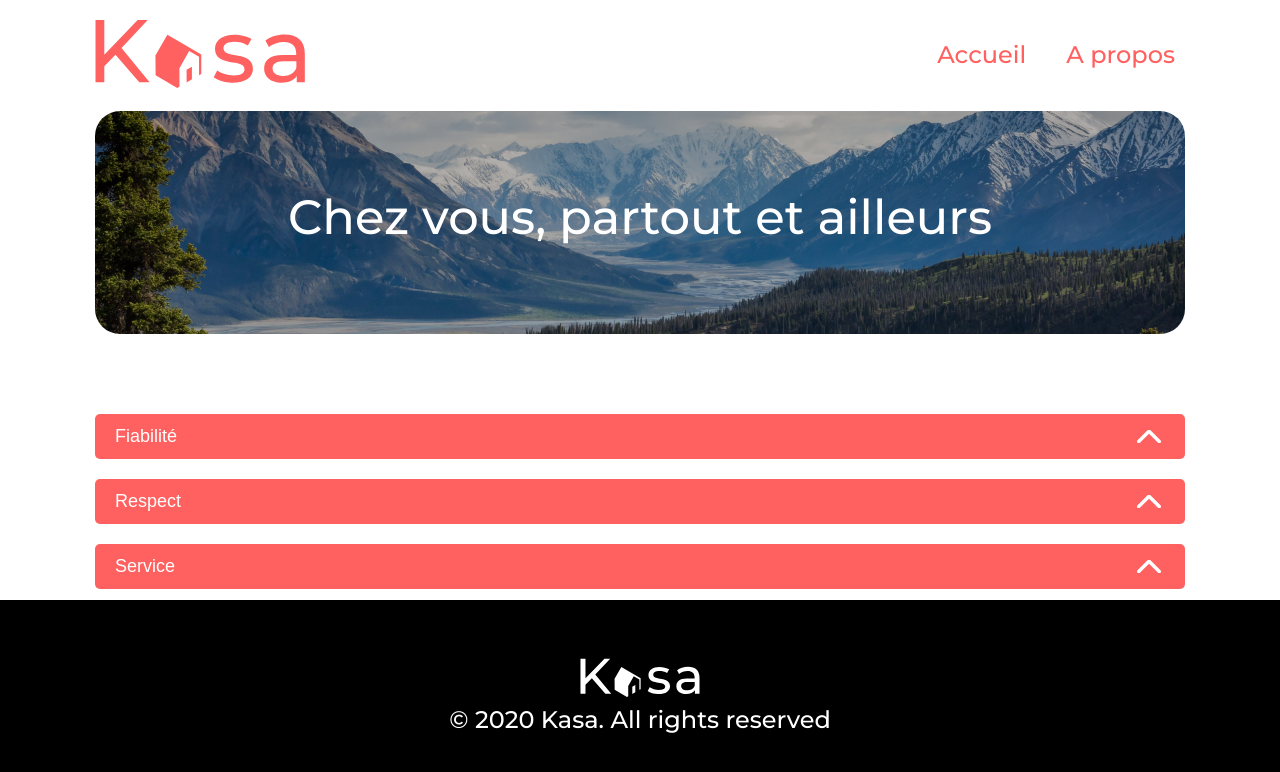
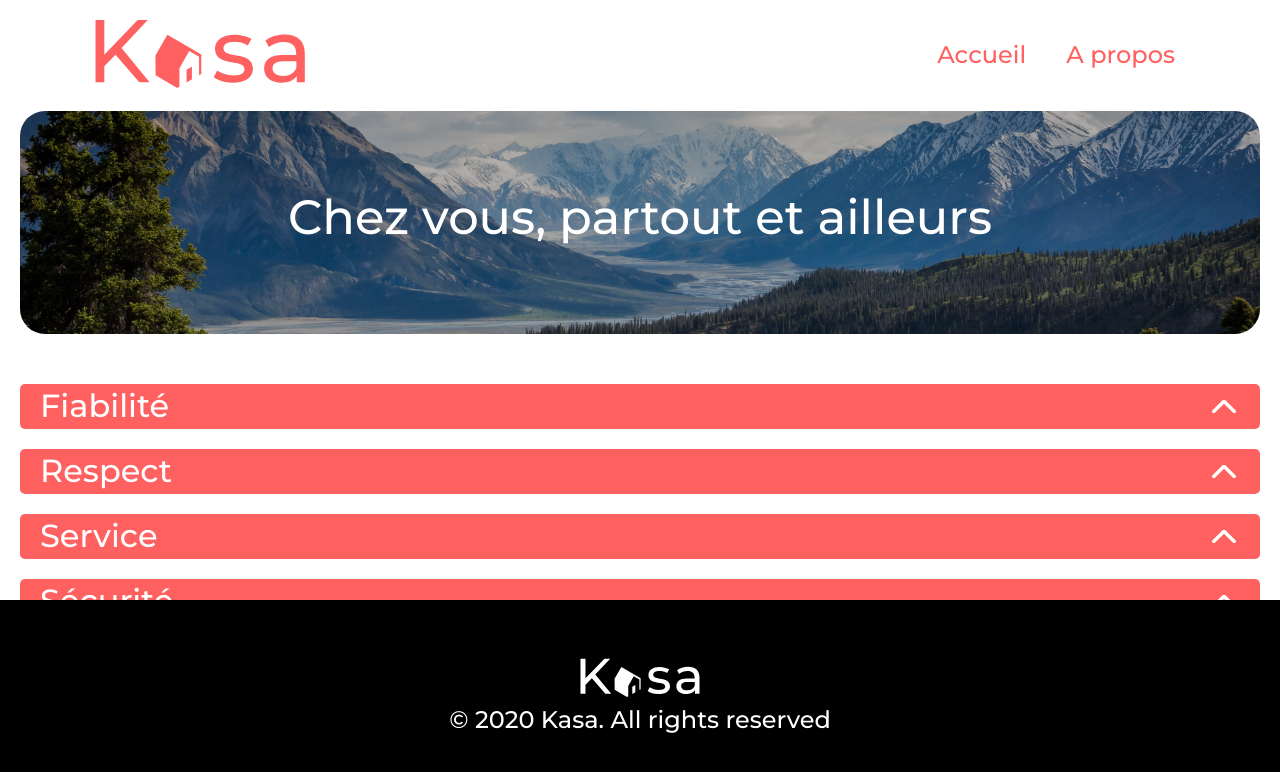
Before and after one commit to delahocheemmanuel/site_projet_6, a React (Create React App) app: page /about in a window 1280 px wide. Shown: the top 772 px of the page. Built offline with nearby package versions, Linux system fonts and the light colour scheme.

Commit message:
petite corections

```diff
--- a/src/assets/Styles/cardlist.sass
+++ b/src/assets/Styles/cardlist.sass
@@ -1,4 +1,7 @@
 @import "./general.sass"
+.card__list-container
+  height: auto
+  position: relative
 
 .card__list
   box-sizing: border-box
@@ -8,6 +11,9 @@
   justify-content: space-around
   align-items: center
   width: 100%
+  margin-bottom: 400px
+  position: relative
+
 
   &--item
     box-sizing: border-box
--- a/src/assets/Styles/collapse.sass
+++ b/src/assets/Styles/collapse.sass
@@ -1,7 +1,15 @@
 @import "./general.sass"
 
 .collapse__wrapper-about
-    padding-top: 60px
+  display: flex
+  flex-direction: column
+  justify-content: center
+  align-items: center
+  width: 100%
+  height: auto
+  gap: 5%
+  padding-top: 30px
+
 .collapse
 
   width: 100%
@@ -15,7 +23,6 @@
     background-color: $primary-color
     width: 100%
     height: 45px
-    font-size: 18px
     padding: 5px 20px
     align-items: center
     justify-content: space-between
@@ -24,6 +31,7 @@
 
     p
       margin: 0
+      font-size: 32px
       color: $secondary-color
 
     .collapse__icon
@@ -42,7 +50,7 @@
         transform: rotate(0deg)
 
   .collapse__description
-    font-size: 13px
+    font-size: 24px
     font-weight: 500
     color: $primary-color
     text-align: start
--- a/src/assets/Styles/footer.sass
+++ b/src/assets/Styles/footer.sass
@@ -12,6 +12,7 @@
   color: $secondary-color
   position: fixed
   bottom: 0
+
 
   img
     width: 122px
--- a/src/assets/Styles/general.sass
+++ b/src/assets/Styles/general.sass
@@ -12,6 +12,8 @@ article, aside, canvas, details, embed,
 figure, figcaption, footer, header, hgroup,
 menu, nav, output, ruby, section, summary,
 time, mark, audio, video
+*
+  box-sizing: border-box
   margin: 0
   padding: 0
   border: 0
@@ -61,13 +63,15 @@ $breakpoint-tablet: 1024px
 body
   font-family: montserrat, sans-serif
   font-size: 16px
-  max-width: 1440px
+  max-width: 2400px
   margin: auto
   color: $primary-color
+  box-sizing: border-box
 header
   padding: 20px
 section
   padding: 20px
+  height: auto
 h1
   font-size: 24px
   margin-bottom: 10px
@@ -80,5 +84,3 @@ p
 @media screen and (min-width: $breakpoint-mobile)
   header
     padding: 20px 95px 0px 95px
-  section
-    padding: 20px 95px 30px 95px
--- a/src/assets/Styles/home.sass
+++ b/src/assets/Styles/home.sass
@@ -0,0 +1,4 @@
+@import "./general.sass"
+
+section
+  height: 300vh
--- a/src/assets/components/CardList.jsx
+++ b/src/assets/components/CardList.jsx
@@ -1,10 +1,12 @@
-import React from "react";
-import { data } from "../Data/Datas"; // Importation du tableau de données depuis un fichier
-import { Link } from "react-router-dom"; // Importation du composant de lien de react-router-dom
-import "../Styles/cardlist.sass";
+import React from 'react'
+import { data } from '../Data/Datas' // Importation du tableau de données depuis un fichier
+import { Link } from 'react-router-dom' // Importation du composant de lien de react-router-dom
+import '../Styles/cardlist.sass'
 
 function CardList() {
   return (
+    <div className="card__list-container">
+      {/* Conteneur parent avec possibilité de défilement */}
       <div className="card__list">
         {/* Boucle sur chaque élément du tableau de données */}
         {data.map((card) => {
@@ -14,15 +16,19 @@ function CardList() {
               <Link to={`/Accommodation/${card.id}`}>
                 <div className="card__list--content">
                   {/* Affiche l'image de la carte avec le titre et l'emplacement comme texte alternatif */}
-                <img src={card.cover} alt={`${card.title} - ${card.location}`} />
+                  <img
+                    src={card.cover}
+                    alt={`${card.title} - ${card.location}`}
+                  />
                   <p className="card__list--title">{card.title}</p>
                 </div>
               </Link>
             </div>
-        );
+          )
         })}
       </div>
-  );
+    </div>
+  )
 }
 
-export default CardList;
+export default CardList
--- a/src/assets/components/CardPictures.jsx
+++ b/src/assets/components/CardPictures.jsx
@@ -7,43 +7,29 @@ function CardPictures(props) {
   const { imgSrc, imgAlt } = props;
   const [imageIndex, setImageIndex] = useState(0);
 
-  function nextPicture() {
-    // Vérifie si l'image actuelle est la dernière de la liste
-    if (imageIndex === imgSrc.length - 1) {
-      setImageIndex(0); // Si oui, revenir à la première image
-    } else {
-      setImageIndex(imageIndex + 1); // Sinon, passer à l'image suivante
-    }
+  function handleNextPicture() {
+    setImageIndex((prevIndex) => (prevIndex + 1) % imgSrc.length);
   }
 
-  function previousPicture() {
-    // Vérifie si l'image actuelle est la première de la liste
-    if (imageIndex === 0) {
-      setImageIndex(imgSrc.length - 1); // Si oui, passer à la dernière image
-    } else {
-      setImageIndex(imageIndex - 1); // Sinon, passer à l'image précédente
-    }
+  function handlePreviousPicture() {
+    setImageIndex((prevIndex) => (prevIndex - 1 + imgSrc.length) % imgSrc.length);
   }
 
-  if (imgSrc.length === 1) {
-    // Si la liste d'images ne contient qu'une seule image
-    return (
-      <div className="slide__show">
-        <img src={imgSrc[imageIndex]} alt={imgAlt} className="slide__show-image" />
-      </div>
-    );
-  } else {
-    // Si la liste d'images contient plusieurs images
   return (
     <div className="card__pictures">
       <div className="slide__show">
         <img src={imgSrc[imageIndex]} alt={imgAlt} className="slide__show--image" />
-          <button className="button__arrow" onClick={previousPicture}>
+        {imgSrc.length > 1 && (
+          // Afficher les flèches de navigation uniquement s'il y a plus d'une image
+          <>
+            <button className="button__arrow" onClick={handlePreviousPicture}>
               <img src={left} className="button__arrow--left" alt="arrow-left" />
             </button>
-          <button className="button__arrow" onClick={nextPicture}>
+            <button className="button__arrow" onClick={handleNextPicture}>
               <img src={right} className="button__arrow--right" alt="arrow-right" />
             </button>
+          </>
+        )}
       </div>
       <div className="slide__show--count">
         <p>
@@ -53,6 +39,5 @@ function CardPictures(props) {
     </div>
   );
 }
-}
 
 export default CardPictures;
--- a/src/assets/pages/accommodation.jsx
+++ b/src/assets/pages/accommodation.jsx
@@ -8,6 +8,7 @@ import Footer from '../Components/Footer'
 import Collapse from '../Components/Collapse'
 import CardPictures from '../Components/CardPictures'
 import CardRating from '../Components/CardRating'
+
 
 function Accommodation() {
   const { cardId } = useParams() // Obtient l'ID de la carte à partir des paramètres de l'URL
@@ -72,7 +73,6 @@ function Accommodation() {
           </div>
         </div>
       </section>
-
       <Footer /> {/* Affiche le composant Footer */}
     </main>
   )
--- a/src/assets/pages/home.jsx
+++ b/src/assets/pages/home.jsx
@@ -4,6 +4,7 @@ import Header from '../Components/Header'
 import CardList from '../Components/CardList'
 import bannerImage from '../../assets/images/banner/home__banner.jpg'
 import Footer from '../Components/Footer'
+import '../Styles/home.sass'
 
 const Home = () => {
   return (
```
Lines whose indentation alone changed are shown as unchanged.
